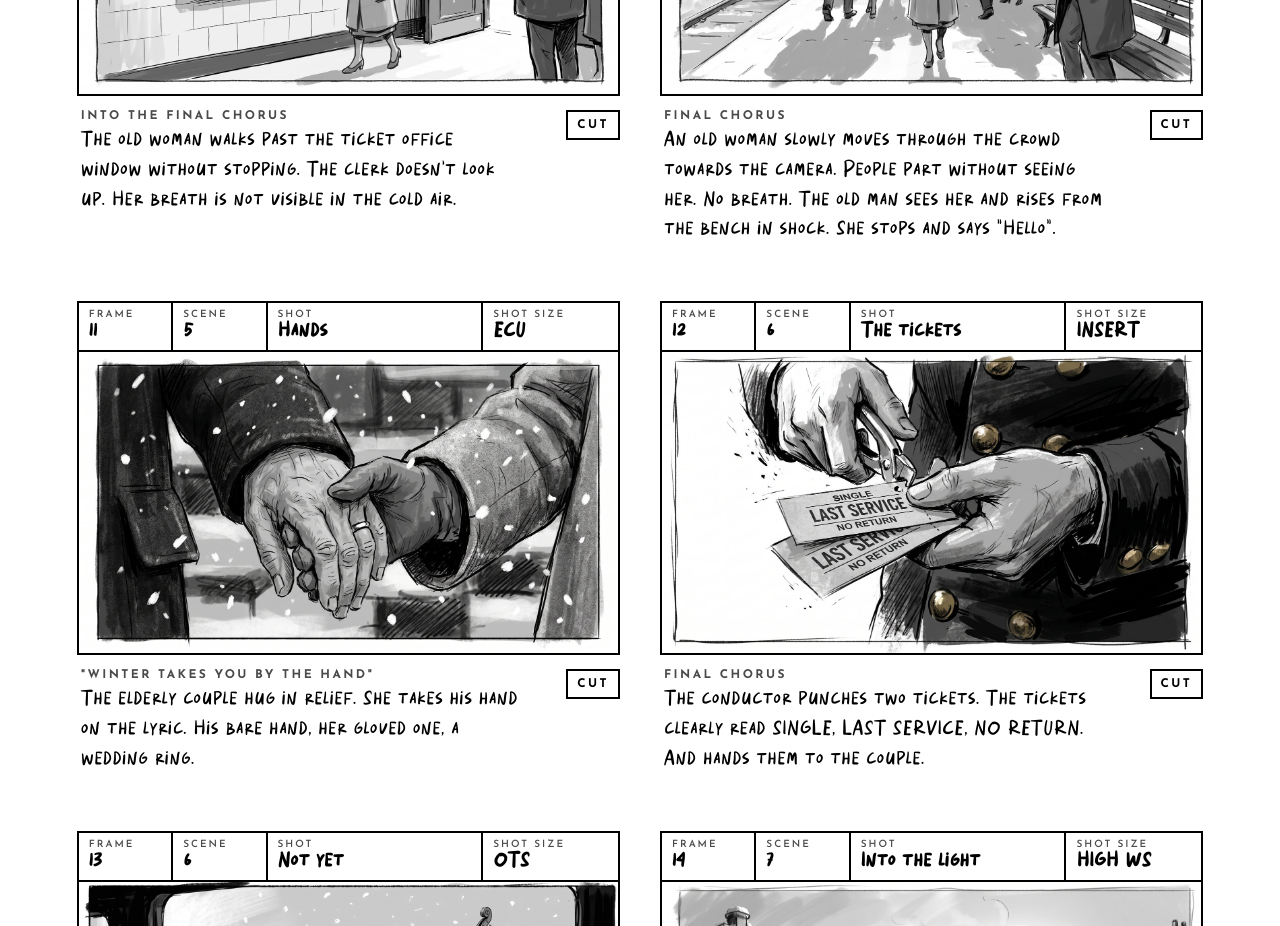
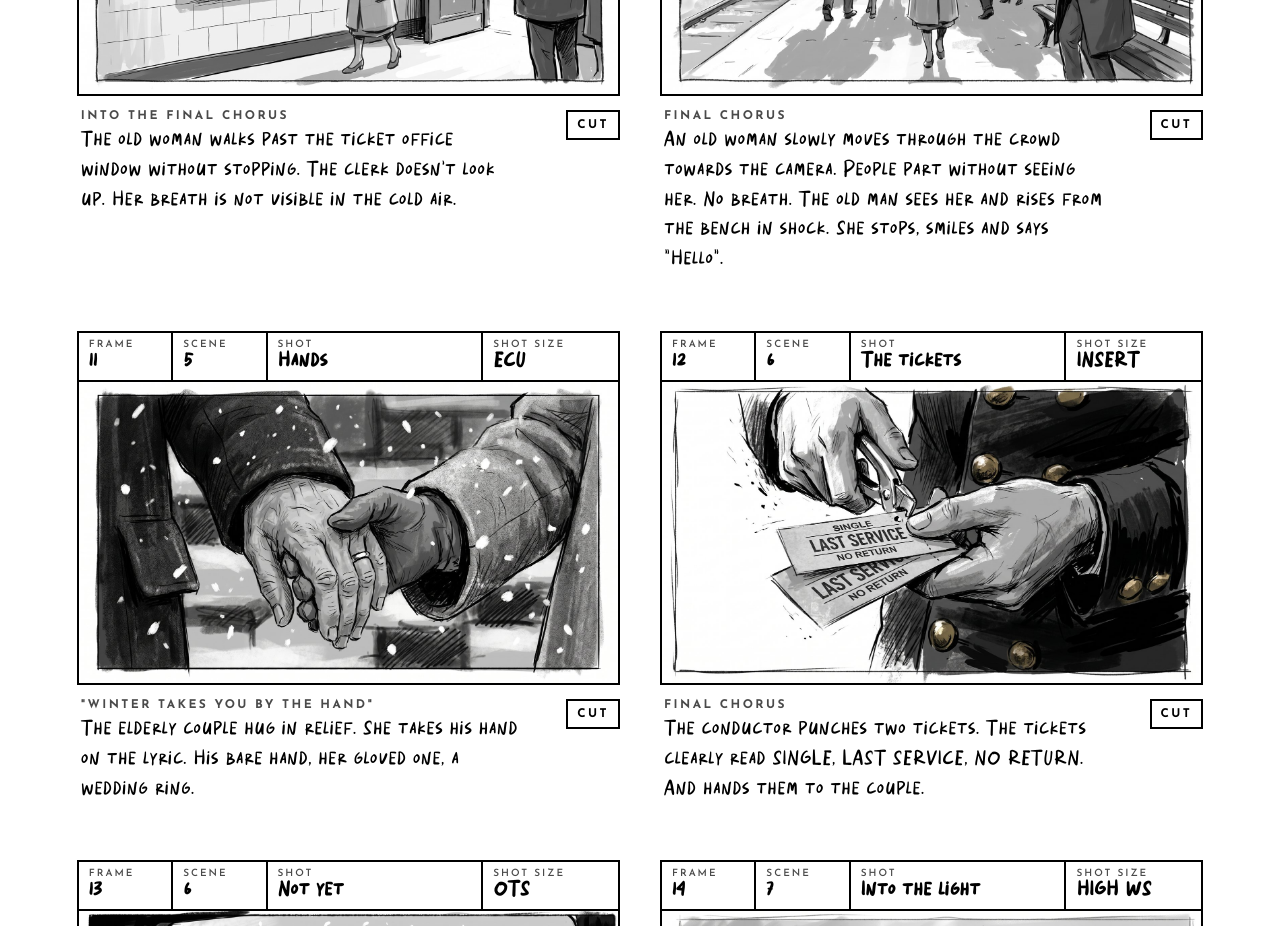
Before and after one commit to smnlcck/gatsby-storyboard, a plain HTML site: page index.html in a window 1280 px wide. Shown: the part 3600-4526 px from the top of the page. Drawn offline with Linux system fonts and the light colour scheme.

Commit message:
Update frame 10 caption
Co-Authored-By: Claude Opus 5.5 <noreply@anthropic.com>
Claude-Session: https://claude.ai/code/session_014XUv3xFvqbnBBb1qfsw3Nc

```diff
--- a/index.html
+++ b/index.html
@@ -95,7 +95,7 @@ footer{padding:4vw 6vw;border-top:1px solid var(--line);color:var(--muted);font-
 <article class="card">
   <div class="meta"><div><span>Frame</span><b>10</b></div><div><span>Scene</span><b>5</b></div><div><span>Shot</span><b>She arrives</b></div><div><span>Shot size</span><b>WS</b></div></div>
   <div class="frame"><img src="frames/f08b.jpg" width="1600" height="893" loading="lazy" alt="Frame 10: She arrives"></div>
-  <div class="cap"><p class="cue">Final chorus</p><p>An old woman slowly moves through the crowd towards the camera. People part without seeing her. No breath. The old man sees her and rises from the bench in shock. She stops and says "Hello".</p><span class="trans">CUT</span></div>
+  <div class="cap"><p class="cue">Final chorus</p><p>An old woman slowly moves through the crowd towards the camera. People part without seeing her. No breath. The old man sees her and rises from the bench in shock. She stops, smiles and says "Hello".</p><span class="trans">CUT</span></div>
 </article>
 <article class="card">
   <div class="meta"><div><span>Frame</span><b>11</b></div><div><span>Scene</span><b>5</b></div><div><span>Shot</span><b>Hands</b></div><div><span>Shot size</span><b>ECU</b></div></div>
```
